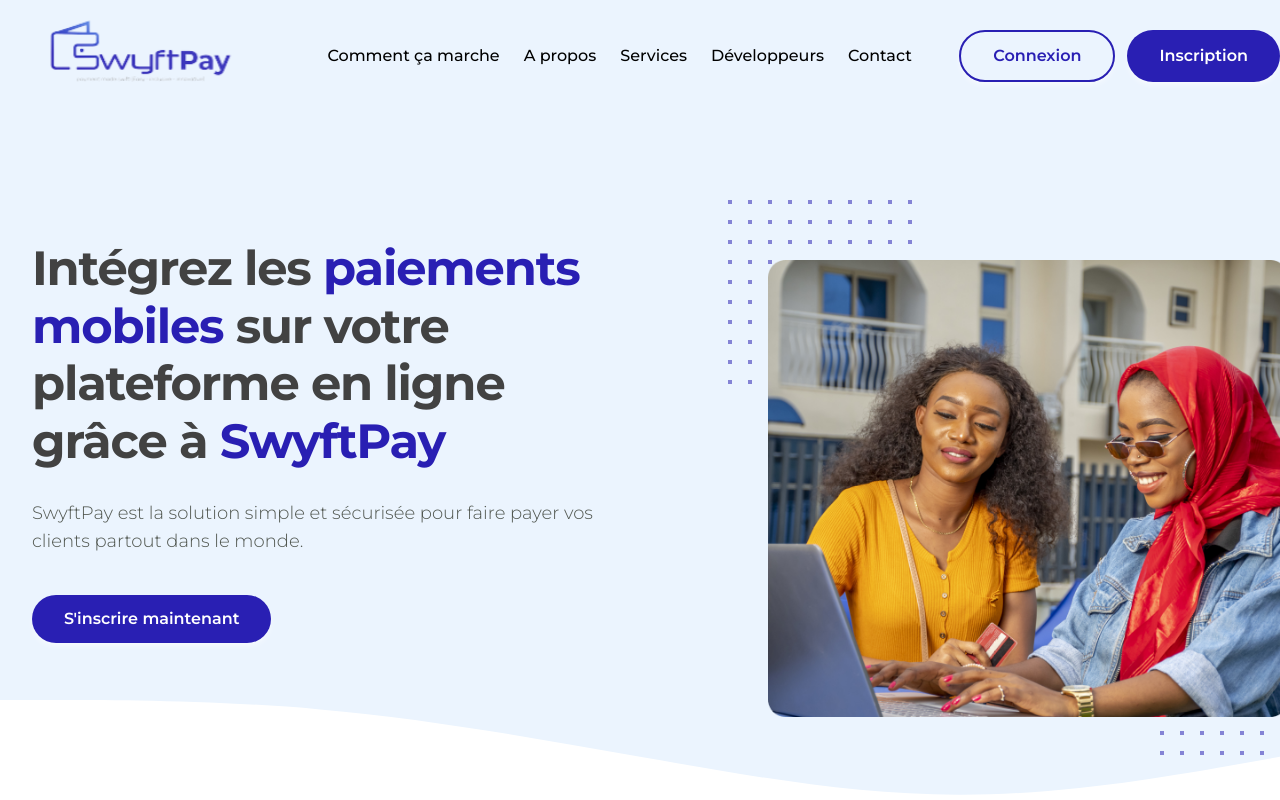
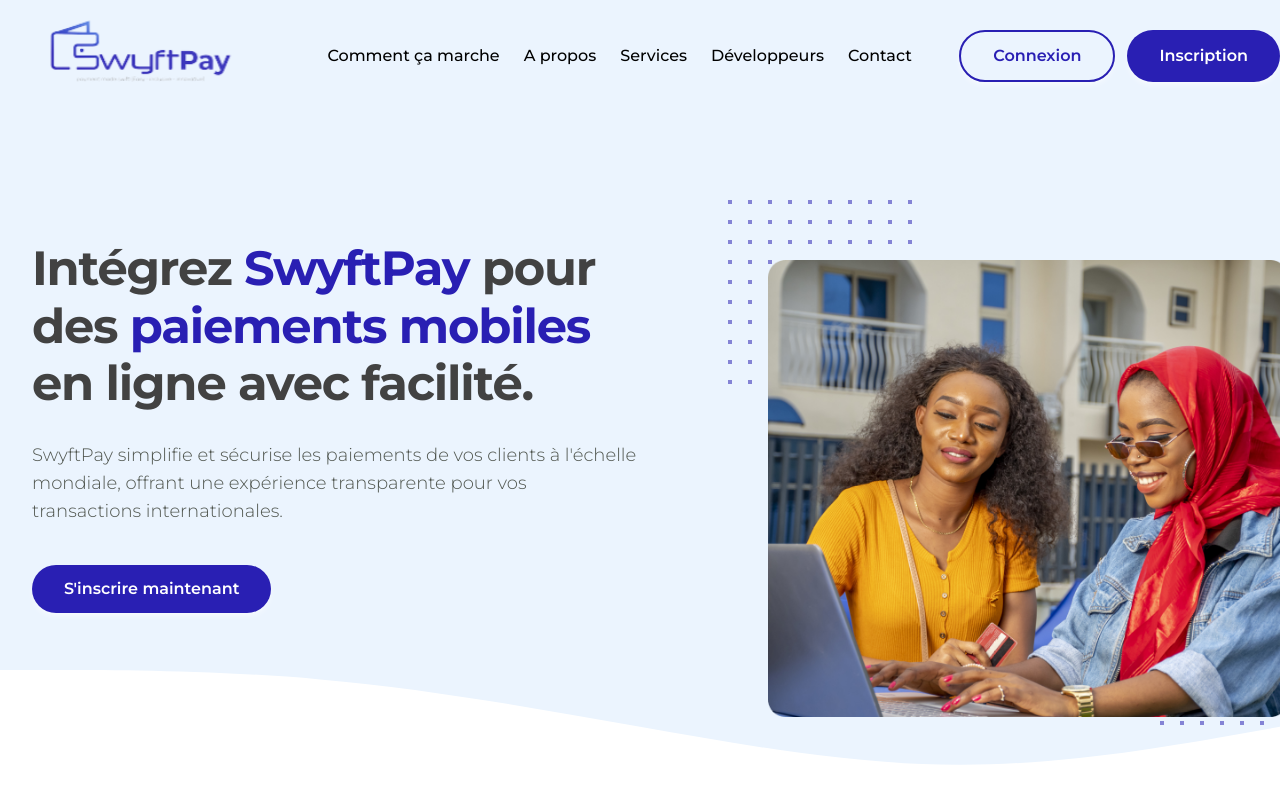
Before and after one commit to swyftpay-drc/frontend, a Next.js app: page / in a window 1280 px wide. Shown: the top 800 px of the page. Built offline with nearby package versions, Linux system fonts and the light colour scheme.

Commit message:
refactor:update message

```diff
--- a/src/components/client/home/banner-section/index.tsx
+++ b/src/components/client/home/banner-section/index.tsx
@@ -17,15 +17,11 @@
           <div className="">
             <div className="flex flex-col gap-7">
               <h1 className="font-bold tracking-tight text-gray-800 sm:text-4xl lg:text-5xl sm:leading-loose" style={{ lineHeight:'1.2'}}>
-                Intégrez les{" "}
-                <span className="text-primary-900">paiements mobiles</span> sur
-                votre plateforme en ligne grâce à <span className="text-primary-900">SwyftPay</span>
-
+              Intégrez <span className="text-primary-900">SwyftPay</span> pour des <span className="text-primary-900">paiements mobiles</span> en ligne avec facilité.
               </h1>
               <div>
                 <p className="font-light text-lg text-text-primary">
-                  SwyftPay est la solution simple et sécurisée pour faire payer
-                  vos clients partout dans le monde.
+                SwyftPay simplifie et sécurise les paiements de vos clients à l&apos;échelle mondiale, offrant une expérience transparente pour vos transactions internationales.
                 </p>
               </div>
 
```
